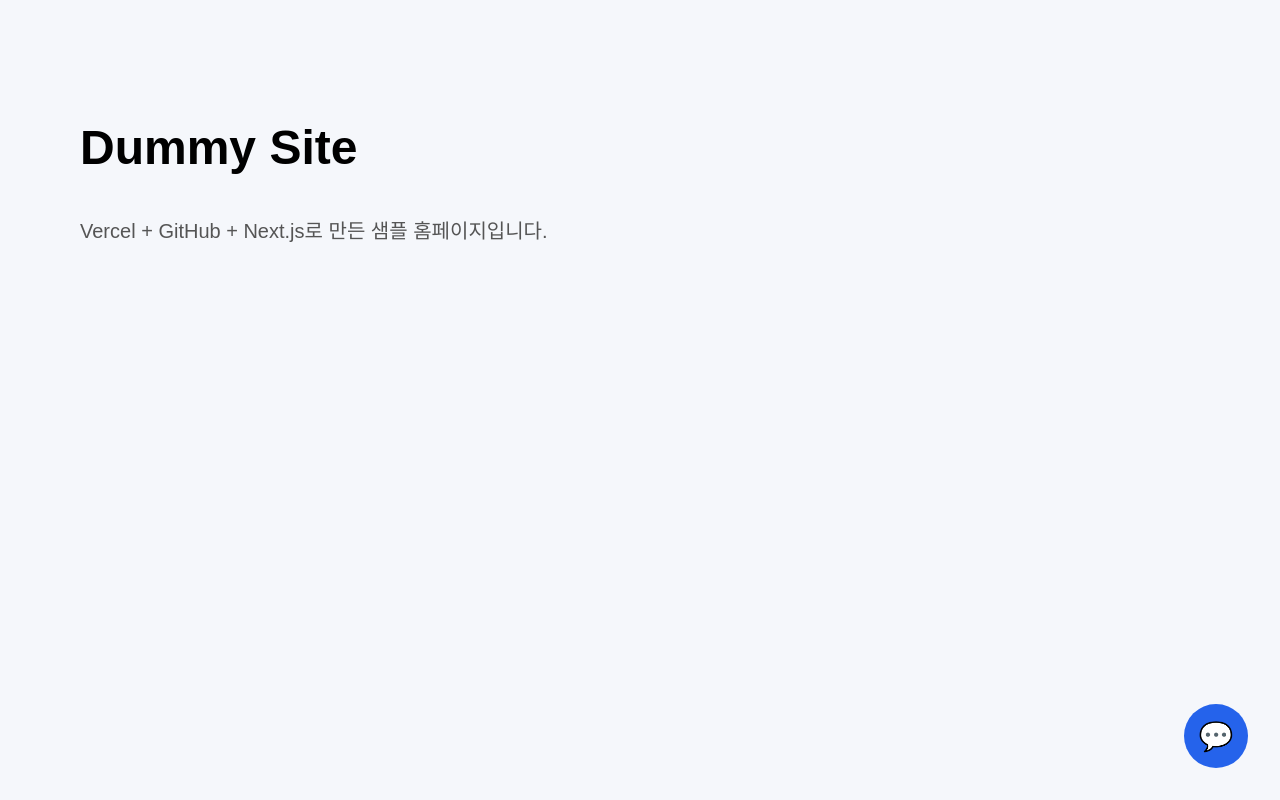
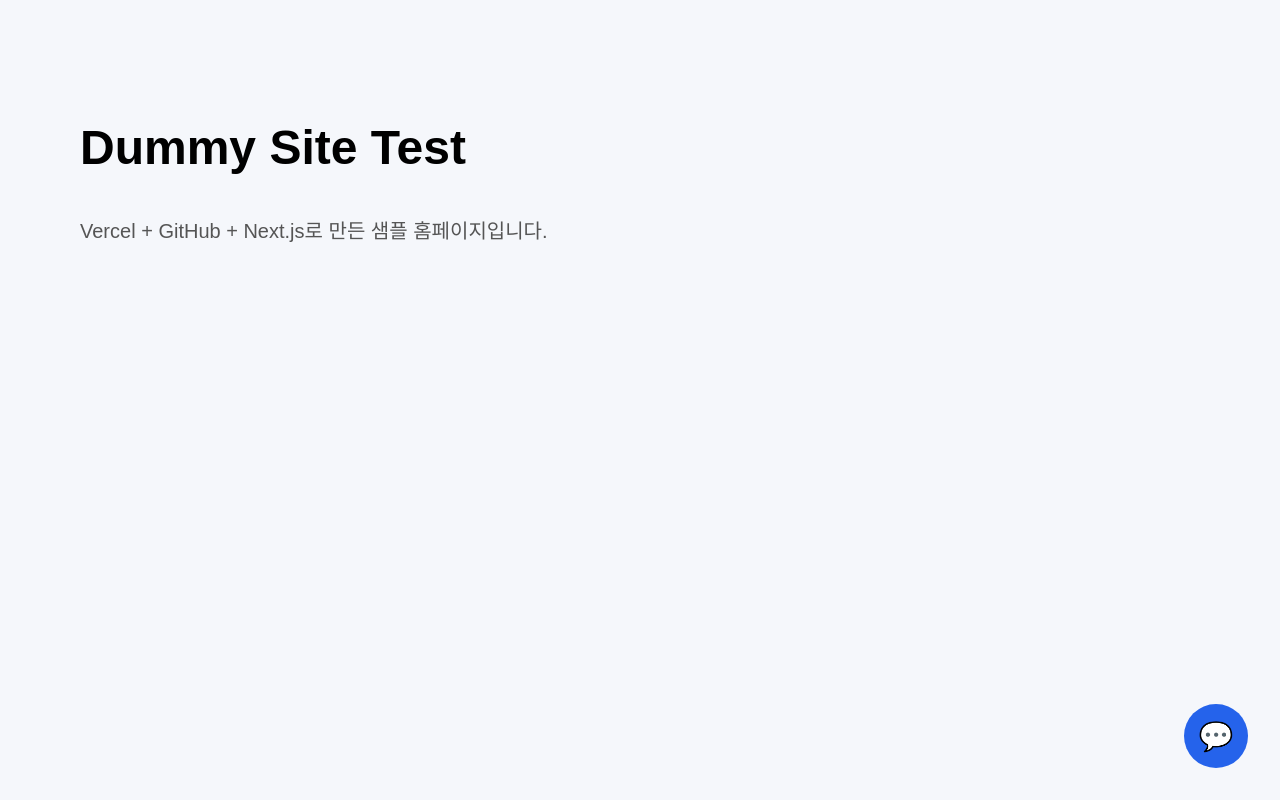
Before and after one commit to kim-bw/chem-ir-chatbot, a Next.js app: page / in a window 1280 px wide. Built offline with nearby package versions, Linux system fonts and the light colour scheme.

Commit message:
Update page.tsx

```diff
--- a/app/page.tsx
+++ b/app/page.tsx
@@ -51,7 +51,7 @@ export default function Home() {
   return (
     <main className="page">
       <section className="hero">
-        <h1>Dummy Site</h1>
+        <h1>Dummy Site Test</h1>
         <p>Vercel + GitHub + Next.js로 만든 샘플 홈페이지입니다.</p>
       </section>
 
```
